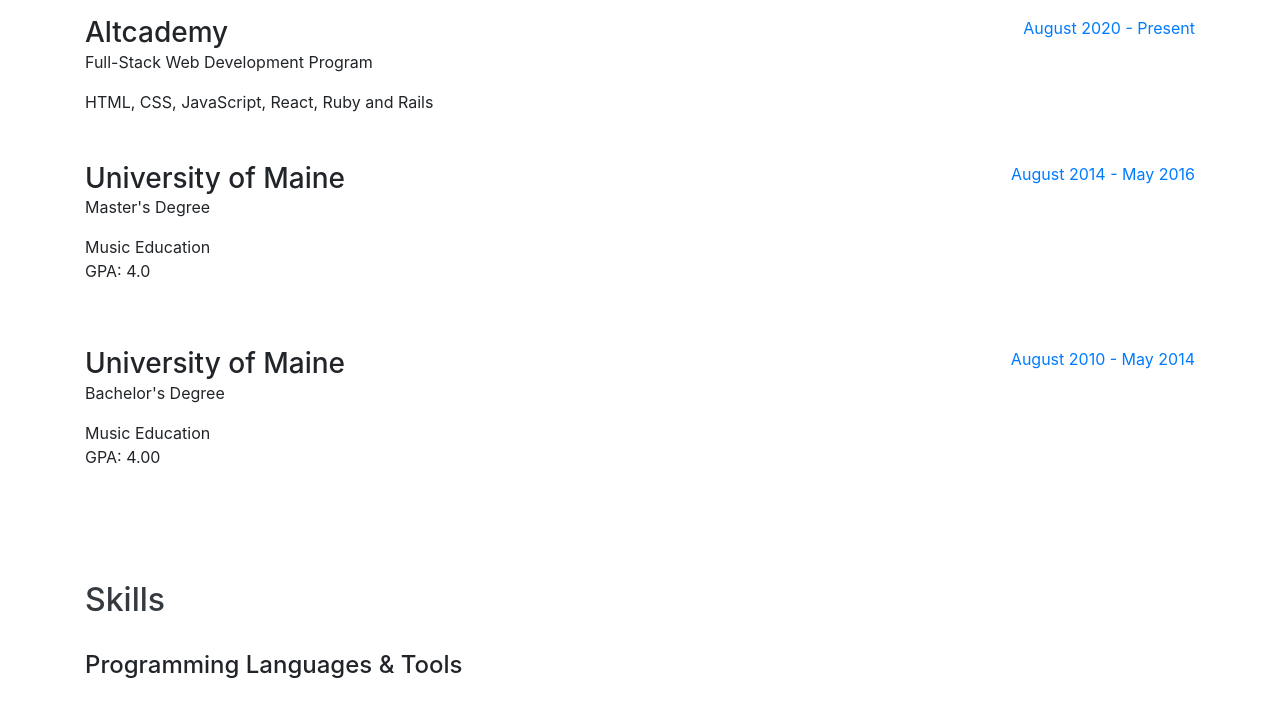
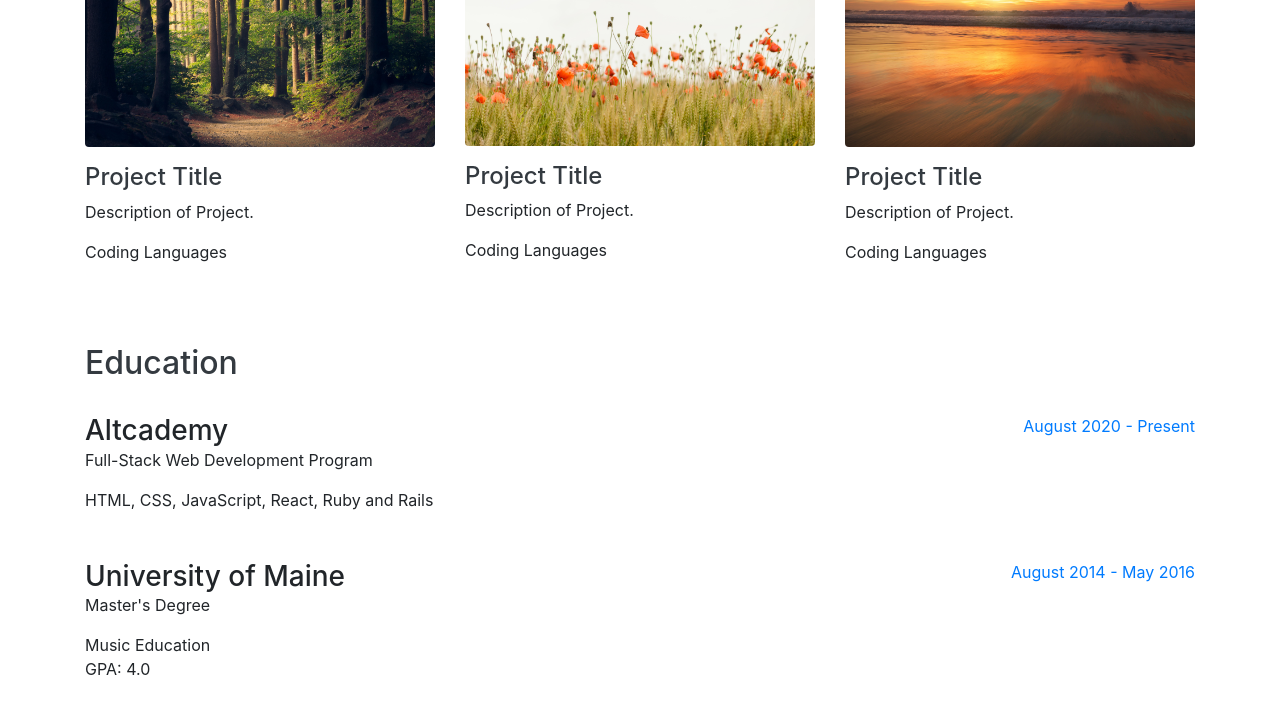
Before and after one commit to szang523/portfolio, a plain HTML site: page index.html in a window 1280 px wide. Shown: the part 629-1335 px from the top of the page. Drawn offline with nearby package versions, Linux system fonts and the light colour scheme.

Commit message:
certifications & projects html updates

```diff
--- a/index.html
+++ b/index.html
@@ -80,6 +80,32 @@
                 <div class="col-12 my-5 d-flex flex-column justify-content-center">
                     <h2 class="main-title text-dark">Projects</h2>
                 </div>
+                <div class="col-12 col-md-4 my-3">
+                    <img class="img-fluid rounded" src="images/lukasz-szmigiel-jFCViYFYcus-unsplash.jpg">
+                    <h4 class="main-title mt-3"><a href="#" class="text-dark">Project Title</a></h4>
+                    <p class="main-text">Description of Project.
+                    </p>
+                    <p class="coding-languages">Coding Languages</p>
+                    <hr class="d-sm-none" />
+                </div>
+
+                <div class="col-12 col-md-4 my-3">
+                    <img class="img-fluid rounded" src="images/henry-be-IicyiaPYGGI-unsplash.jpg">
+                    <h4 class="main-title mt-3"><a href="#" class="text-dark">Project Title</a></h4>
+                    <p class="main-text">Description of Project.
+                    </p>
+                    <p class="coding-languages">Coding Languages</p>
+                    <hr class="d-sm-none" />
+                </div>
+
+                <div class="col-12 col-md-4 my-3">
+                    <img class="img-fluid rounded" src="images/frank-mckenna-4V8JxijgZ_c-unsplash.jpg">
+                    <h4 class="main-title mt-3"><a href="#" class="text-dark">Project Title</a></h4>
+                    <p class="main-text">Description of Project.
+                    </p>
+                    <p class="coding-languages">Coding Languages</p>
+                    <hr class="d-sm-none" />
+                </div>
             </div>
         </div>
 
@@ -161,6 +187,13 @@
                 </div> -->
                 <div class="col-12 my-5 d-flex flex-column justify-content-center">
                     <h2 class="main-title"><a href="#" class="text-dark">Certifications</a></h2>
+                    <br>
+                    <div>
+                        <a href="https://www.freecodecamp.org/certification/szang523/responsive-web-design" target="_blank">
+                            <i class="fab fa-free-code-camp fa-2x d-inline align-middle"></i>
+                            <p class="d-inline align-middle">Responsive Web Design</p>
+                        </a>
+                    </div>
                 </div>
             </div>
         </div>
```
Also changed, not shown: images/frank-mckenna-4V8JxijgZ_c-unsplash.jpg (added), images/henry-be-IicyiaPYGGI-unsplash.jpg (added), images/lukasz-szmigiel-jFCViYFYcus-unsplash.jpg (added).
